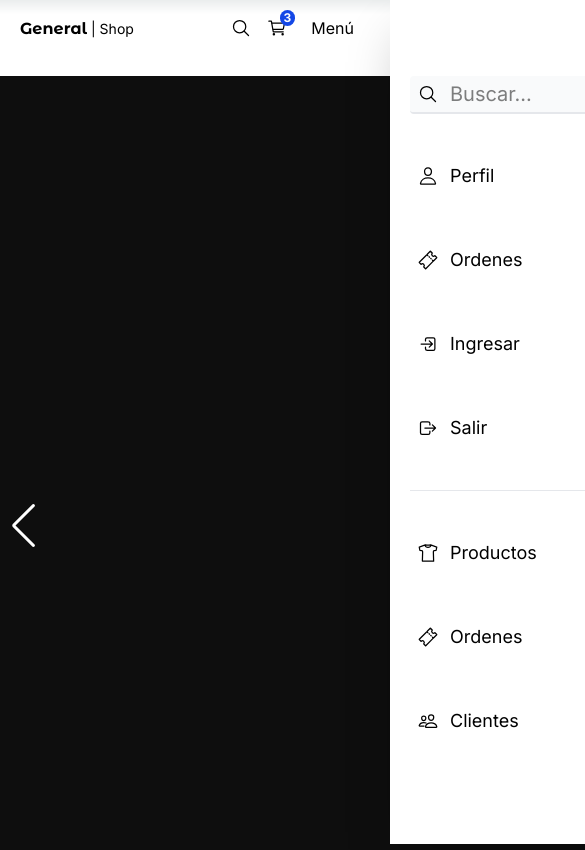
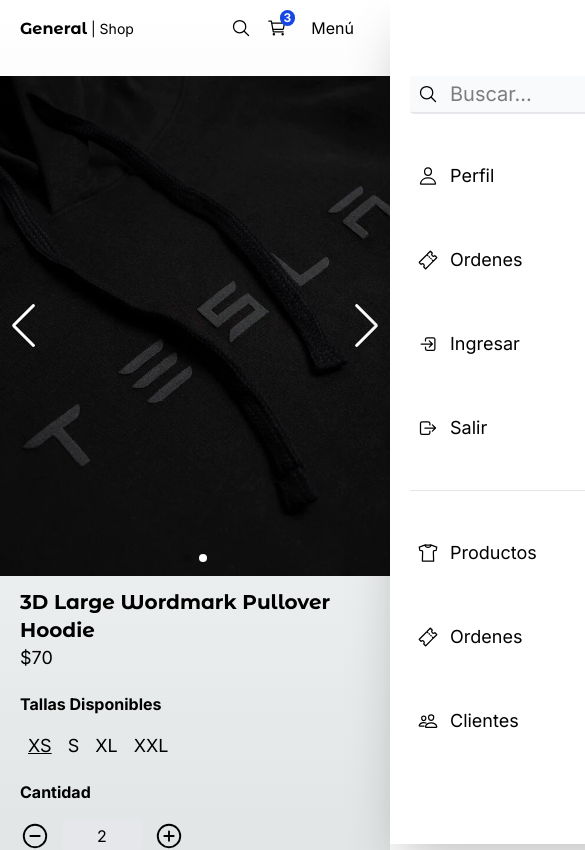
Before and after one commit to felipejoq/all-store, a Next.js app: page /product/3d_large_wordmark_pullover_hoodie in a window 390 px wide. Shown: the top 850 px of the page, 585 px wide, since content can reach past the window. Built offline with nearby package versions, Linux system fonts and the light colour scheme.

Commit message:
feat(product): add mobile slideshow component and adjust layout for responsiveness

```diff
--- a/src/app/(shop)/layout.tsx
+++ b/src/app/(shop)/layout.tsx
@@ -5,7 +5,7 @@ export default function ShopLayout({ children }: { children: React.ReactNode })
         <main className="min-h-screen">
             <TopMenu />
             <Sidebar />
-            <div className="px-0 sm:px-10">
+            <div className="px-0 md:px-10">
                 {children}
             </div>
         </main>
--- a/src/app/(shop)/product/[slug]/page.tsx
+++ b/src/app/(shop)/product/[slug]/page.tsx
@@ -1,4 +1,4 @@
-import { ProductSlideShow, QuantitySelector, SizeSelector } from "@/components";
+import { ProductMobileSlideshow, ProductSlideShow, QuantitySelector, SizeSelector } from "@/components";
 import { titleFont } from "@/config/fonts";
 import { initialData } from "@/seed/seed";
 import { notFound } from "next/navigation";
@@ -23,7 +23,20 @@ export default async function ProductPage({ params }: Props) {
         <div className="mt-5 mb-20 grid md:grid-cols-3 gap-3">
             {/* Slideshow */}
             <div className="col-span-1 md:col-span-2">
-                <ProductSlideShow title={product.title} images={product.images} />
+
+                {/* Mobile Slideshow */}
+                <ProductMobileSlideshow
+                    title={product.title}
+                    images={product.images}
+                    className="block md:hidden"
+                />
+
+                {/* Desktop Slideshow */}
+                <ProductSlideShow
+                    title={product.title}
+                    images={product.images}
+                    className="hidden md:block"
+                />
             </div>
             {/* Details */}
             <div className="col-span-1 px-5">
--- a/src/components/index.ts
+++ b/src/components/index.ts
@@ -5,6 +5,7 @@ export * from './ui/sidebar/Sidebar';
 export * from './product/size-selector/SizeSelector';
 export * from './product/quantity-selector/QuantitySelector';
 export * from './product/slideshow/ProductSlideShow';
+export * from './product/slideshow/ProductMobileSlideshow';
 
 export * from './products/product-grid/ProductGrid';
 export * from './products/product-grid/ProductGridItem';
--- /dev/null
+++ b/src/components/product/slideshow/ProductMobileSlideshow.tsx
@@ -0,0 +1,57 @@
+'use client';
+import Image from "next/image";
+import { Swiper, SwiperSlide } from "swiper/react";
+
+// import required modules
+import { Autoplay, FreeMode, Pagination } from 'swiper/modules';
+
+// Import Swiper styles
+import 'swiper/css';
+import 'swiper/css/free-mode';
+import 'swiper/css/pagination';
+
+import './slideshow.css';
+
+interface Props {
+    images: string[];
+    title: string;
+    className?: string;
+}
+
+export const ProductMobileSlideshow = ({ images, title, className }: Props) => {
+
+    return (
+        <div className={className}>
+            {/* Slideshow */}
+            <Swiper
+                style={{
+                    width: '100vw',
+                    height: '500px',
+                    '--swiper-navigation-color': '#fff',
+                    '--swiper-pagination-color': '#fff',
+                } as React.CSSProperties}
+                pagination
+                navigation={true}
+                autoplay={{
+                    delay: 2500
+                }}
+                modules={[FreeMode, Autoplay, Pagination]}
+                className="mySwiper2"
+            >
+                {
+                    images.map(image => (
+                        <SwiperSlide key={image}>
+                            <Image
+                                src={`/products/${image}`}
+                                alt={title}
+                                width={600}
+                                height={500}
+                                className="object-fill"
+                            />
+                        </SwiperSlide>
+                    ))
+                }
+            </Swiper>
+        </div>
+    )
+}
--- a/src/components/ui/sidebar/Sidebar.tsx
+++ b/src/components/ui/sidebar/Sidebar.tsx
@@ -35,7 +35,7 @@ export const Sidebar = () => {
             {/* Sidemenu */}
             <nav className={
                 clsx(
-                    "fixed p-5 right-0 top-0 w-[500px] h-screen bg-white z-20 shadow-2xl transform transition-all duration-300",
+                    "fixed p-5 right-0 top-0 w-[320px] md:w-[500] h-screen bg-white z-20 shadow-2xl transform transition-all duration-300",
                     {
                         "translate-x-full": !isSiteMenuOpen
                     }
```
